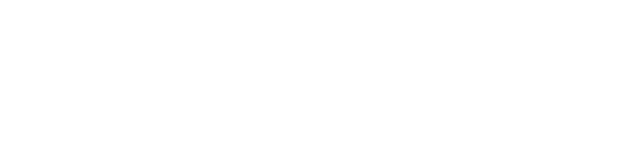
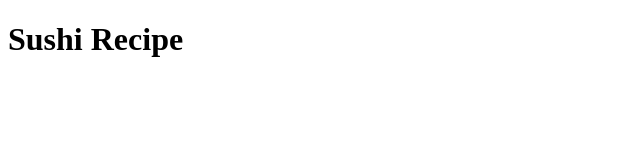
Before and after one commit to WilliamH141/odin_recipes, a plain HTML site: page recipes/sushi.html in a window 1280 px wide. Shown: the whole page, without its empty margins (0-640 px from the left). Drawn offline with Linux system fonts and the light colour scheme.

Commit message:
Added Recipe Title to the Recipe Page

```diff
--- a/recipes/sushi.html
+++ b/recipes/sushi.html
@@ -7,8 +7,7 @@
     </head>
 
     <body>
+        <h1>Sushi Recipe</h1>
 
     </body>
-
-
 </html>
```
